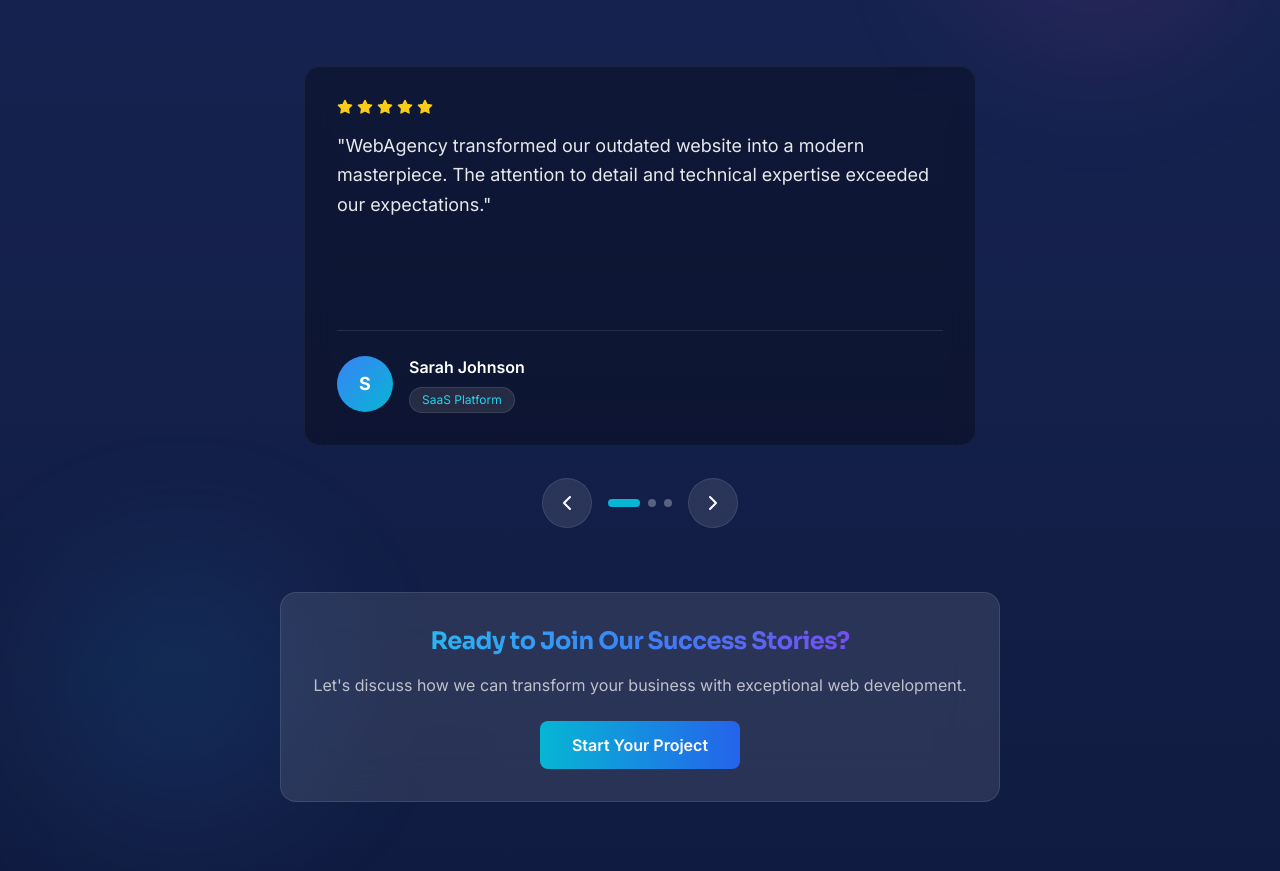
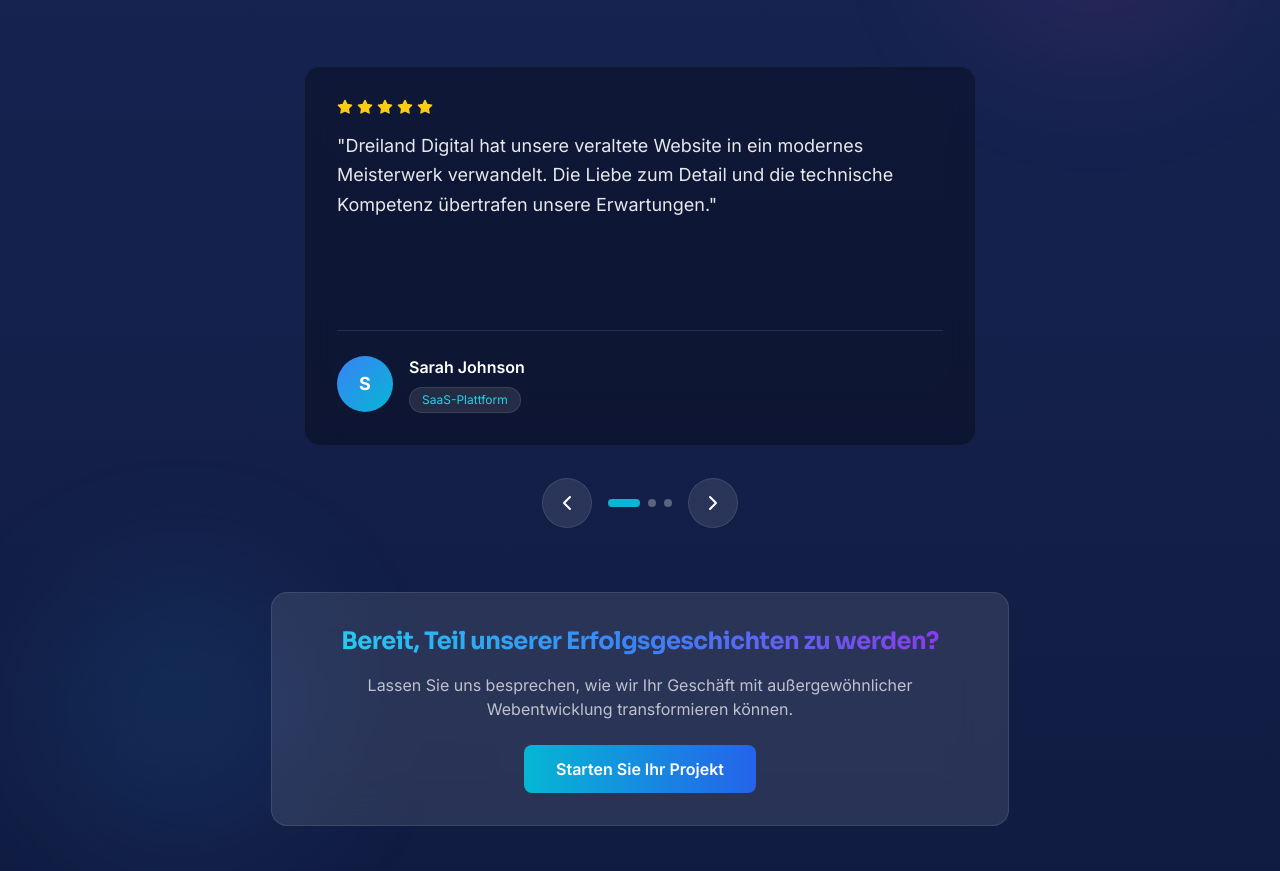
Before and after one commit to satyamsingh-stack/wbagency, a React (Vite) app: page / in a window 1280 px wide. Shown: the part 4044-4915 px from the top of the page. Built offline with nearby package versions, Linux system fonts and the light colour scheme.

Commit message:
Fix: germal language

```diff
--- a/src/sections/Testimonials.jsx
+++ b/src/sections/Testimonials.jsx
@@ -13,9 +13,9 @@ export default function Testimonials() {
       // role: 'CEO, TechVenture',
       // company: 'TechVenture',
       rating: 5,
-      content: 'WebAgency transformed our outdated website into a modern masterpiece. The attention to detail and technical expertise exceeded our expectations.',
+      content: 'Dreiland Digital hat unsere veraltete Website in ein modernes Meisterwerk verwandelt. Die Liebe zum Detail und die technische Kompetenz übertrafen unsere Erwartungen.',
       avatar: 'from-blue-500 to-cyan-500',
-      project: 'SaaS Platform',
+      project: 'SaaS-Plattform',
     },
     {
       id: 2,
@@ -23,9 +23,9 @@ export default function Testimonials() {
       // role: 'Founder, DataSync',
       // company: 'DataSync',
       rating: 5,
-      content: 'From concept to launch, they delivered exceptional quality. Our conversion rates increased by 150% after the redesign.',
+      content: 'Von Konzept bis Start lieferten sie außergewöhnliche Qualität. Unsere Umwandlungsraten stiegen nach der Neugestaltung um 150%.',
       avatar: 'from-purple-500 to-pink-500',
-      project: 'E-commerce Platform',
+      project: 'E-Commerce-Plattform',
     },
     {
       id: 3,
@@ -33,9 +33,9 @@ export default function Testimonials() {
       // role: 'Marketing Director, BrandFlow',
       // company: 'BrandFlow',
       rating: 5,
-      content: 'The team understood our vision perfectly. The new website elevated our brand presence and user engagement dramatically.',
+      content: 'Das Team verstand unsere Vision perfekt. Die neue Website hob unsere Markenpräsenz und Benutzerinteraktion dramatisch.',
       avatar: 'from-green-500 to-teal-500',
-      project: 'Brand Redesign',
+      project: 'Markenumgestaltung',
     },
   ]
 
@@ -187,17 +187,17 @@ export default function Testimonials() {
           className="text-center"
         >
           <div className="glass rounded-2xl p-8 inline-block">
-            <h3 className="text-2xl font-bold mb-4 gradient-text">Ready to Join Our Success Stories?</h3>
+            <h3 className="text-2xl font-bold mb-4 gradient-text">Bereit, Teil unserer Erfolgsgeschichten zu werden?</h3>
             <p className="text-white/70 mb-6 max-w-2xl">
-              Let's discuss how we can transform your business with exceptional web development.
+              Lassen Sie uns besprechen, wie wir Ihr Geschäft mit außergewöhnlicher Webentwicklung transformieren können.
             </p>
-<Link
+            <Link
                to="contact"
                smooth={true}
                duration={500}
                className="btn-primary inline-block cursor-pointer"
              >
-               Start Your Project
+               Starten Sie Ihr Projekt
              </Link>
           </div>
         </motion.div>
```
